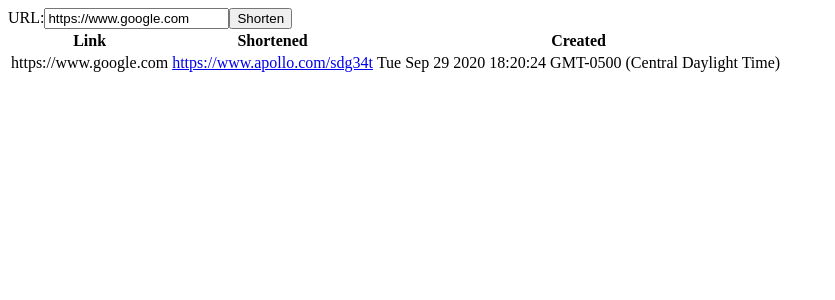
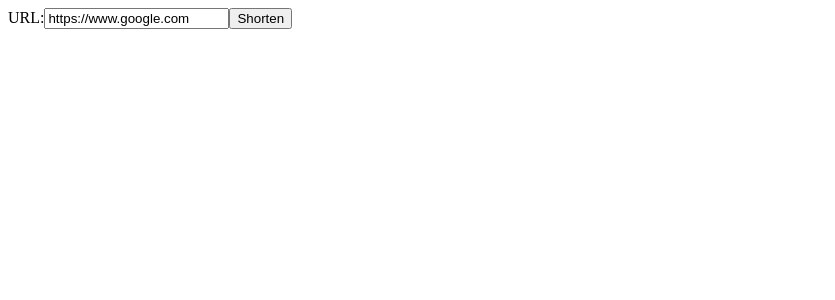
Before and after one commit to chrisrcole/apollo-fetch, a React (Create React App) app in the folder client/: page / in a window 1280 px wide. Shown: the top 300 px of the page, without its empty margins (0-835 px from the left). Built offline with nearby package versions, Linux system fonts and the light colour scheme; no server answers.

Commit message:
removing local db

```diff
--- a/client/src/App.js
+++ b/client/src/App.js
@@ -5,8 +5,8 @@ import apolloService from "./services/apollo";
 import { LinkForm } from "./components/LinkForm";
 import { LinkList } from "./components/LinkList";
 
-function App(props) {
-  const [apollos, setApollos] = useState(props.apollos);
+function App() {
+  const [apollos, setApollos] = useState([]);
 
   useEffect(() => {
     apolloService.getAll().then((initialApollos) => {
--- a/client/src/apollo.json
+++ /dev/null
@@ -1,8 +0,0 @@
-[
-  {
-    "id": "1",
-    "inputUrl": "https://www.google.com",
-    "shortUrl": "https://www.apollo.com/sdg34t",
-    "createDate": "Tue Sep 29 2020 18:20:24 GMT-0500 (Central Daylight Time)"
-  }
-]
--- a/client/src/index.js
+++ b/client/src/index.js
@@ -2,11 +2,9 @@ import React from "react";
 import ReactDOM from "react-dom";
 import App from "./App";
 
-import apollo from "./apollo.json";
-
 ReactDOM.render(
   <React.StrictMode>
-    <App apollos={apollo} />
+    <App />
   </React.StrictMode>,
   document.getElementById("root")
 );
```
